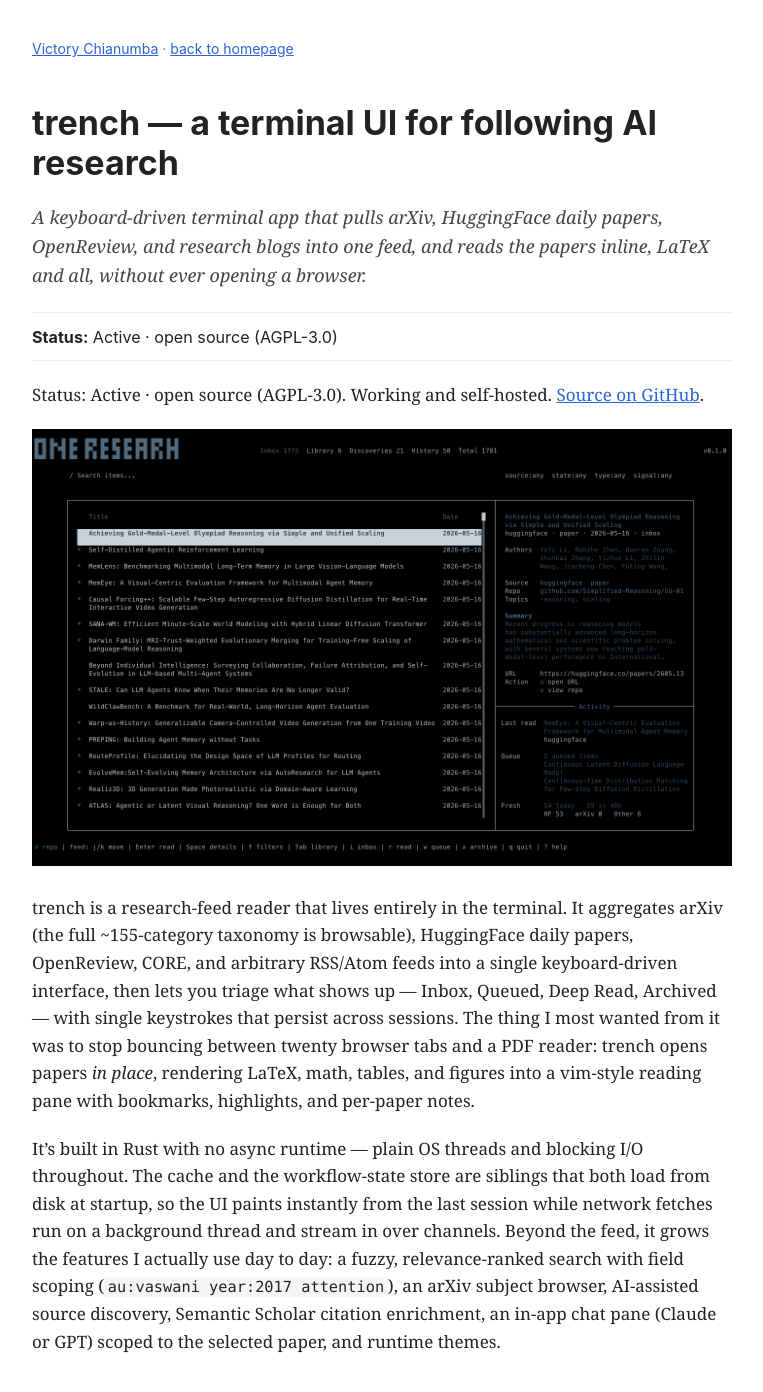
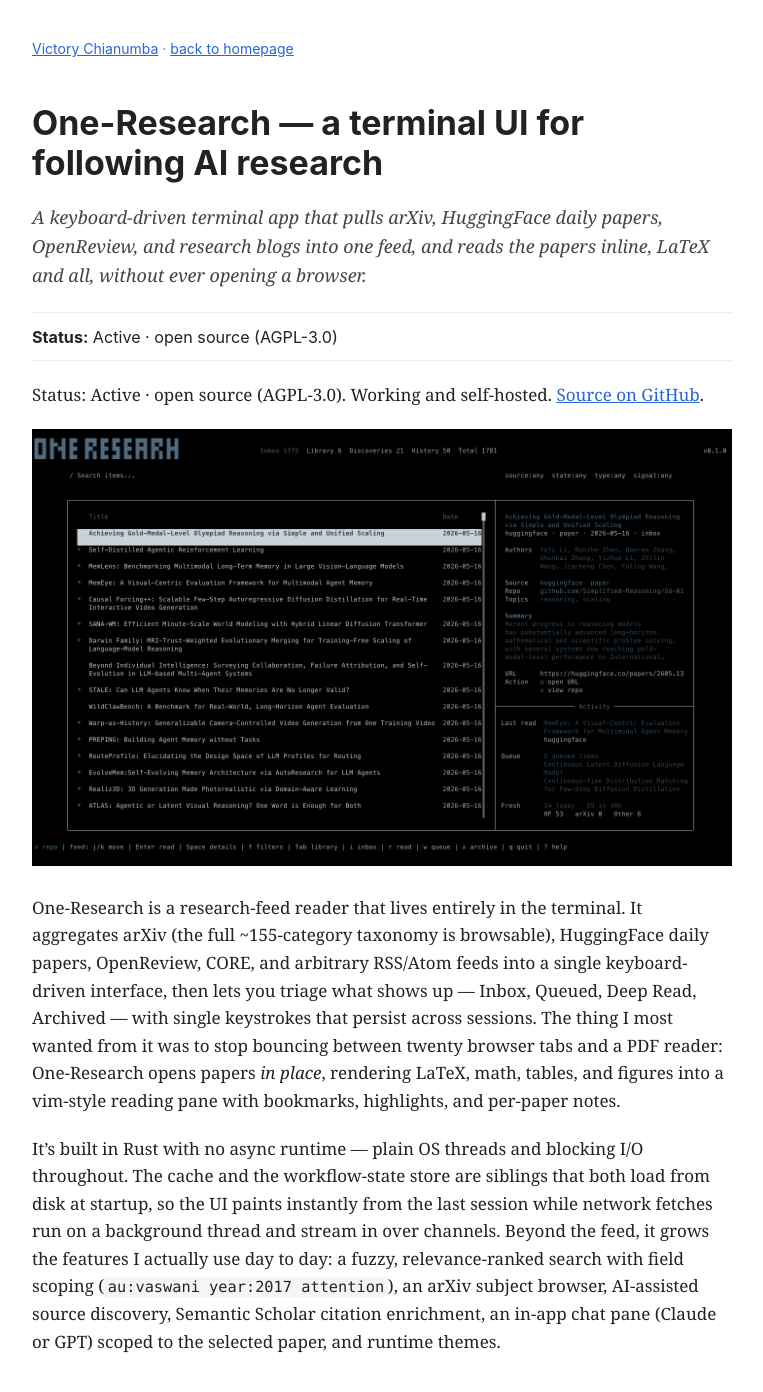
Before and after one commit to VictoryChianumba/VictoryChianumba.github.io, a Jekyll site: the page built from projects/one-research.md, in a window 1280 px wide and 1400 px high. Shown: the top 1392 px of the window, without its empty margins (258-1021 px from the left). Built offline with Jekyll 4.4.1, drawn with Linux system fonts in a browser that asks for light colours; some of the changed text lies outside the part shown.

Commit message:
Rename portfolio project to One-Research

```diff
--- a/projects/trench.md
+++ b/projects/one-research.md
@@ -1,16 +1,16 @@
 ---
 layout: project
-title: "trench — a terminal UI for following AI research"
+title: "One-Research — a terminal UI for following AI research"
 summary: "A keyboard-driven terminal app that pulls arXiv, HuggingFace daily papers, OpenReview, and research blogs into one feed, and reads the papers inline, LaTeX and all, without ever opening a browser."
 status: "Active · open source (AGPL-3.0)"
-permalink: /projects/trench/
+permalink: /projects/one-research/
 ---
 
-Status: Active · open source (AGPL-3.0). Working and self-hosted. [Source on GitHub](https://github.com/VictoryChianumba/trench).
+Status: Active · open source (AGPL-3.0). Working and self-hosted. [Source on GitHub](https://github.com/VictoryChianumba/one-research).
 
-![trench terminal interface](/assets/images/trench-thumbnail.png)
+![One-Research terminal interface](/assets/images/one-research-thumbnail.png)
 
-trench is a research-feed reader that lives entirely in the terminal. It aggregates arXiv (the full ~155-category taxonomy is browsable), HuggingFace daily papers, OpenReview, CORE, and arbitrary RSS/Atom feeds into a single keyboard-driven interface, then lets you triage what shows up — Inbox, Queued, Deep Read, Archived — with single keystrokes that persist across sessions. The thing I most wanted from it was to stop bouncing between twenty browser tabs and a PDF reader: trench opens papers *in place*, rendering LaTeX, math, tables, and figures into a vim-style reading pane with bookmarks, highlights, and per-paper notes.
+One-Research is a research-feed reader that lives entirely in the terminal. It aggregates arXiv (the full ~155-category taxonomy is browsable), HuggingFace daily papers, OpenReview, CORE, and arbitrary RSS/Atom feeds into a single keyboard-driven interface, then lets you triage what shows up — Inbox, Queued, Deep Read, Archived — with single keystrokes that persist across sessions. The thing I most wanted from it was to stop bouncing between twenty browser tabs and a PDF reader: One-Research opens papers *in place*, rendering LaTeX, math, tables, and figures into a vim-style reading pane with bookmarks, highlights, and per-paper notes.
 
 It's built in Rust with no async runtime — plain OS threads and blocking I/O throughout. The cache and the workflow-state store are siblings that both load from disk at startup, so the UI paints instantly from the last session while network fetches run on a background thread and stream in over channels. Beyond the feed, it grows the features I actually use day to day: a fuzzy, relevance-ranked search with field scoping (`au:vaswani year:2017 attention`), an arXiv subject browser, AI-assisted source discovery, Semantic Scholar citation enrichment, an in-app chat pane (Claude or GPT) scoped to the selected paper, and runtime themes.
 
@@ -28,4 +28,4 @@
 
 ## Links
 
-- [Source: https://github.com/VictoryChianumba/trench](https://github.com/VictoryChianumba/trench)
+- [Source: https://github.com/VictoryChianumba/one-research](https://github.com/VictoryChianumba/one-research)
```
Also changed, not shown: _layouts/homepage.html (+4 -4 lines), assets/images/one-research-thumbnail.png (added).
